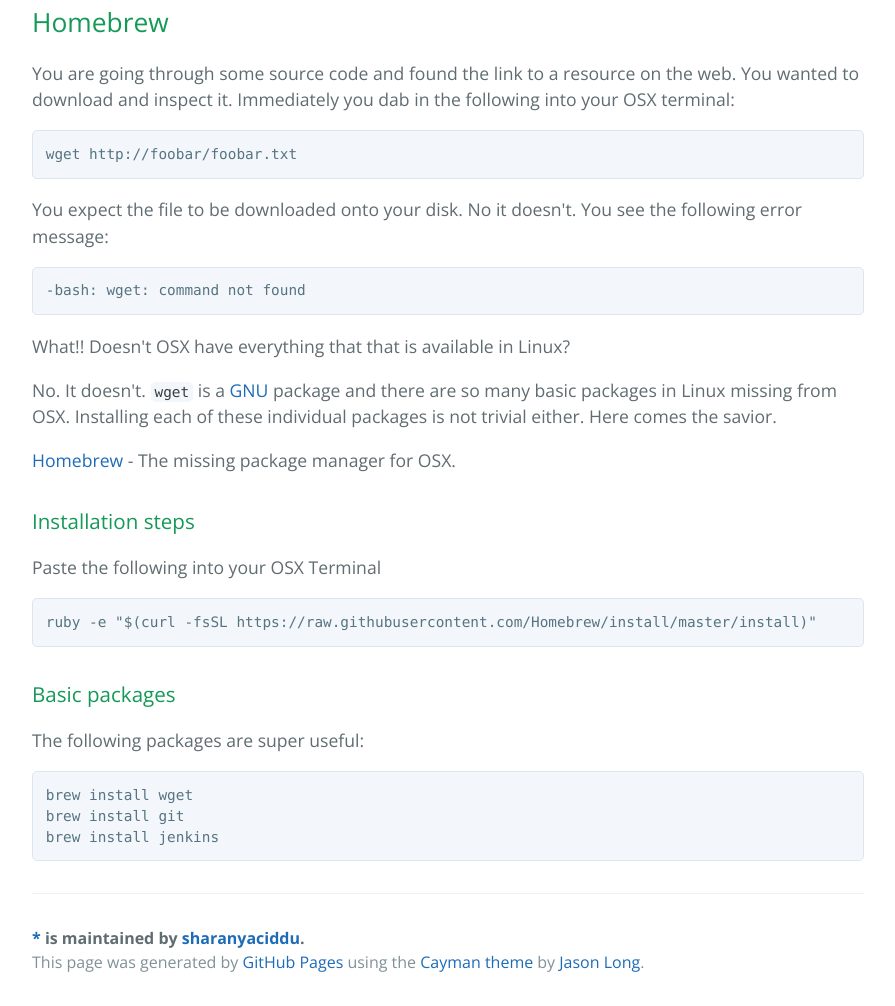
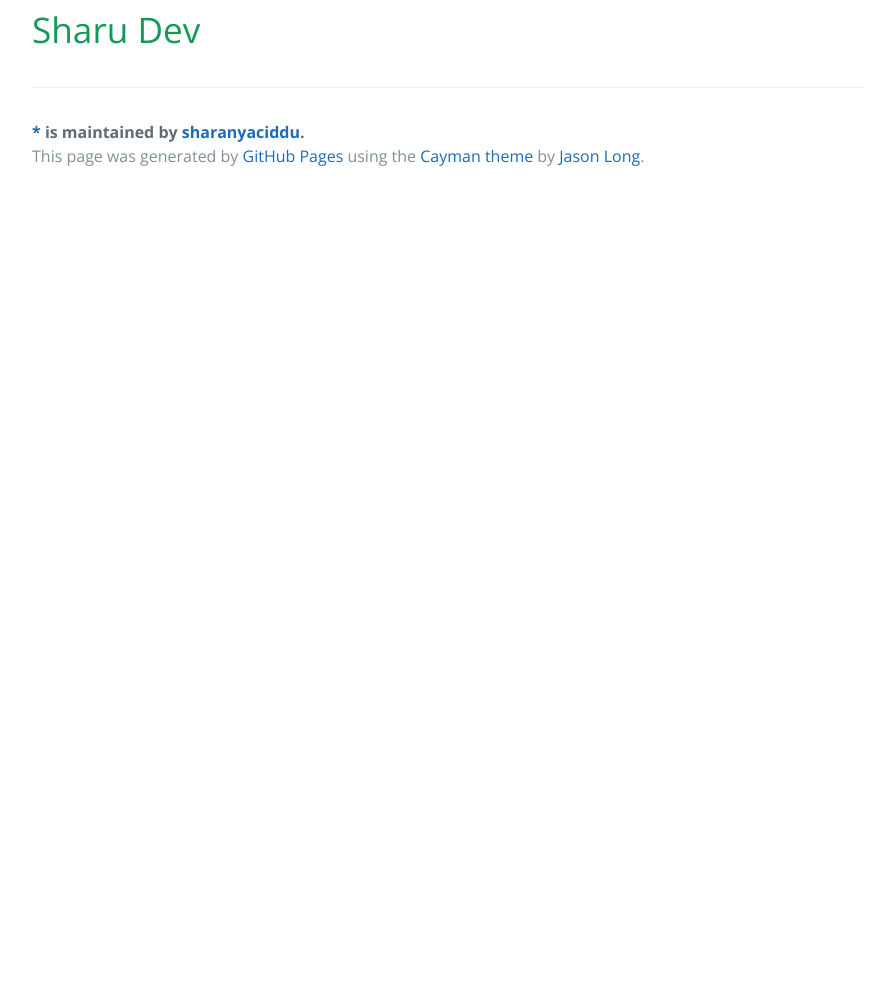
Before and after one commit to sharanyaciddu/MyDev, a plain HTML site: page index.html in a window 1280 px wide. Shown: the part 412-1418 px from the top of the page, without its empty margins (192-1087 px from the left). After the commit the page ends 800 px from the top, so only its background shows below. Drawn offline with nearby package versions, Linux system fonts and the light colour scheme.

```diff
--- a/index.html
+++ b/index.html
@@ -19,42 +19,8 @@
     </section>
 
     <section class="main-content">
-      <h2>
-<a id="homebrew" class="anchor" href="#homebrew" aria-hidden="true"><span class="octicon octicon-link"></span></a>Homebrew</h2>
-
-<p>You are going through some source code and found the link to a resource on the web. You wanted to download and inspect it. Immediately you dab in the following into your OSX terminal:</p>
-
-<pre><code>wget http://foobar/foobar.txt
-</code></pre>
-
-<p>You expect the file to be downloaded onto your disk. No it doesn't. You see the following error message:</p>
-
-<pre><code>-bash: wget: command not found
-</code></pre>
-
-<p>What!! Doesn't OSX have everything that that is available in Linux?</p>
-
-<p>No. It doesn't. <code>wget</code> is a <a href="https://en.wikipedia.org/wiki/GNU">GNU</a> package and there are so many basic packages in Linux missing from OSX. Installing each of these individual packages is not trivial either. Here comes the savior.</p>
-
-<p><a href="http://brew.sh/">Homebrew</a> - The missing package manager for OSX.</p>
-
-<h3>
-<a id="installation-steps" class="anchor" href="#installation-steps" aria-hidden="true"><span class="octicon octicon-link"></span></a>Installation steps</h3>
-
-<p>Paste the following into your OSX Terminal</p>
-
-<pre><code>ruby -e "$(curl -fsSL https://raw.githubusercontent.com/Homebrew/install/master/install)"
-</code></pre>
-
-<h3>
-<a id="basic-packages" class="anchor" href="#basic-packages" aria-hidden="true"><span class="octicon octicon-link"></span></a>Basic packages</h3>
-
-<p>The following packages are super useful:</p>
-
-<pre><code>brew install wget
-brew install git
-brew install jenkins
-</code></pre>
+      <h1>
+<a id="sharu-dev" class="anchor" href="#sharu-dev" aria-hidden="true"><span class="octicon octicon-link"></span></a>Sharu Dev</h1>
 
       <footer class="site-footer">
         <span class="site-footer-owner"><a href="https://github.com/sharanyaciddu/sharu-dev">*</a> is maintained by <a href="https://github.com/sharanyaciddu">sharanyaciddu</a>.</span>
```
Also changed, not shown: params.json (+1 -1 lines).
